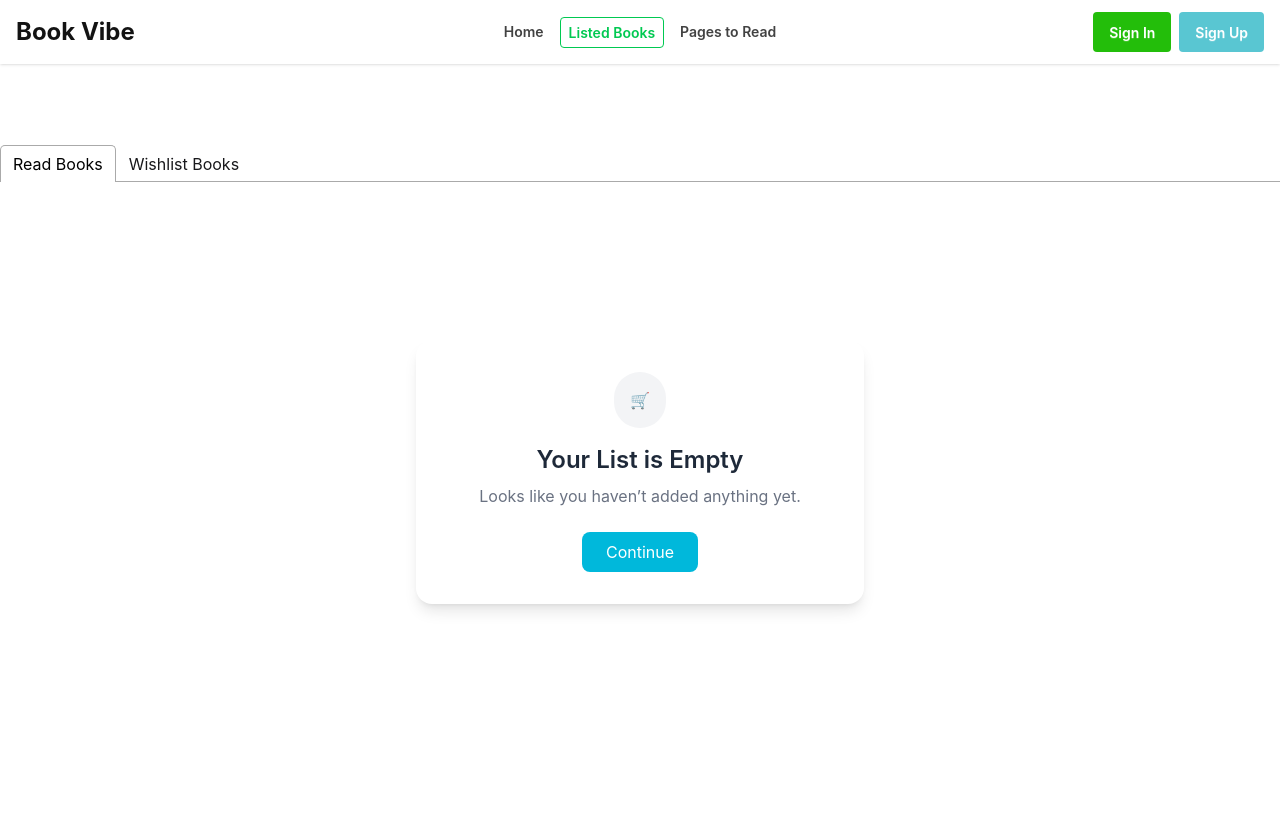
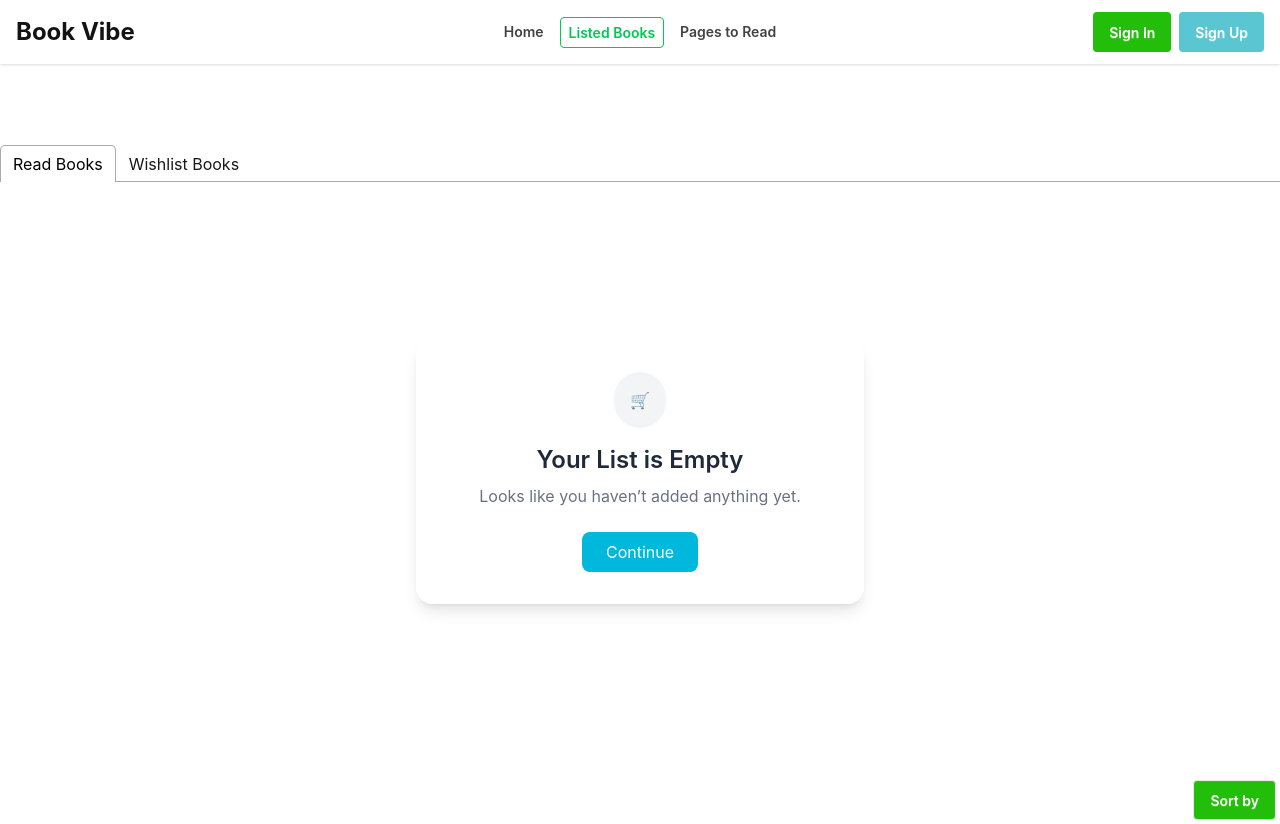
Before and after one commit to ApuKM/Book-Vibe, a React (Vite) app: page /books in a window 1280 px wide. Before the commit the page ends 800 px from the top, so only its background shows below. Built offline with nearby package versions, Linux system fonts and the light colour scheme.

Commit message:
Implemented soritng with pages

```diff
--- /dev/null
+++ b/src/components/shared/ui/Dropdown.jsx
@@ -0,0 +1,26 @@
+import React from "react";
+
+const Dropdown = ({setSortingType}) => {
+  return (
+    <div className="flex justify-end">
+      <div className="dropdown">
+        <div tabIndex={0} role="button" className="btn m-1 bg-[#23BE0A] text-white">
+          Sort by
+        </div>
+        <ul
+          tabIndex="-1"
+          className="dropdown-content menu bg-base-100 rounded-box z-1 w-52 p-2 shadow-sm"
+        >
+          <li onClick={() => setSortingType("pages")}>
+            <a>Pages</a>
+          </li>
+          <li onClick={() => setSortingType("rating")}>
+            <a>Rating</a>
+          </li>
+        </ul>
+      </div>
+    </div>
+  );
+};
+
+export default Dropdown;
--- a/src/pages/booksPage/BooksPage.jsx
+++ b/src/pages/booksPage/BooksPage.jsx
@@ -1,13 +1,29 @@
-import React, { useContext } from "react";
+import React, { useContext, useEffect, useState } from "react";
 import { BookContext } from "../../context/BookContext.js";
 import { Tab, Tabs, TabList, TabPanel } from "react-tabs";
 import "react-tabs/style/react-tabs.css";
 import TabCard from "../../components/tabCard/TabCard.jsx";
 import EmptyCart from "../../components/tabCard/EmptyCard.jsx";
+import Dropdown from "../../components/shared/ui/Dropdown.jsx";
 
 const BooksPage = () => {
   const { markAsReadBooks, wishList } = useContext(BookContext);
   // console.log(markAsReadBooks, wishList)
+  const [sortingType, setSortingType] = useState("");
+  const [filteredReadBooks, setFilteredReadBooks ] = useState(markAsReadBooks);
+  const [filteredWishList, setFilteredWishList] = useState(wishList);
+
+  useEffect(() => {
+    if(sortingType){
+      if(sortingType === "pages"){
+        const sortedReadBooks = [...markAsReadBooks].sort((a, b) => a.totalPages - b.totalPages);
+        const sortedWishBooks = [...wishList].sort((a, b) => a.totalPages - b.totalPages);
+        setFilteredReadBooks(sortedReadBooks);
+        setFilteredWishList(sortedWishBooks);
+      }
+    }
+  }, [sortingType, markAsReadBooks, wishList])
+
   return (
     <div className="mt-12 md:mt-20 container mx-auto">
       <Tabs>
@@ -17,17 +33,19 @@ const BooksPage = () => {
         </TabList>
 
         <TabPanel>
-          {markAsReadBooks.length === 0 && <EmptyCart />}
+          {filteredReadBooks.length === 0 && <EmptyCart />}
           <div className="mt-4 md:mt-6 space-y-3">
-            {markAsReadBooks.map((book) => (
+            <Dropdown setSortingType={setSortingType}/>
+            {filteredReadBooks.map((book) => (
               <TabCard key={book.bookId} book={book} />
             ))}
           </div>
         </TabPanel>
         <TabPanel>
-          {wishList.length === 0 && <EmptyCart />}
-           <div className="mt-4 md:mt-6 space-y-3">
-            {wishList.map((book) => (
+          {filteredWishList.length === 0 && <EmptyCart />}
+          <Dropdown setSortingType={setSortingType}/>
+          <div className="mt-4 md:mt-6 space-y-3">
+            {filteredWishList.map((book) => (
               <TabCard key={book.bookId} book={book} />
             ))}
           </div>
```
